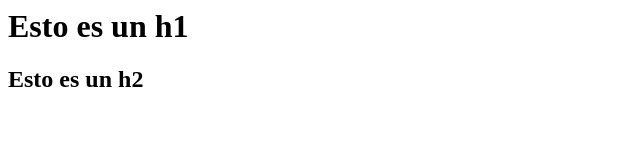
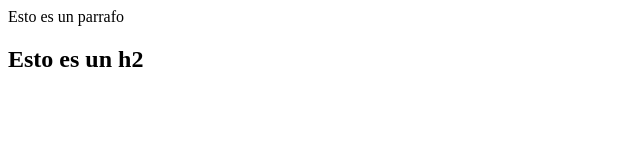
Before and after one commit to jorgeEcs/prueba_conflicto, a plain HTML site: page index.html in a window 1280 px wide. Shown: the whole page, without its empty margins (0-640 px from the left). Drawn offline with Linux system fonts and the light colour scheme.

Commit message:
cambiando el h1 por una etiqueta p

```diff
--- a/index.html
+++ b/index.html
@@ -3,7 +3,7 @@
       <title>TITULO</title>
     </head>
     <body>
-      <h1>Esto es un h1</h1>
+	    <p>Esto es un parrafo</p>
       <h2>Esto es un h2</h2>
    </body>
 </html>
```
